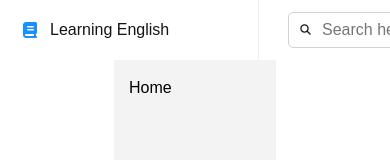
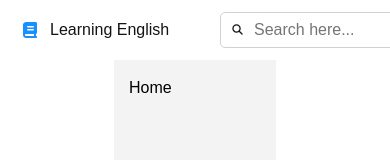
Before and after one commit to lbachannel/anlb-e-learning-vanilla, a website built with Vite: page index.html in a window 390 px wide. Shown: the top 160 px of the page. Built offline with nearby package versions, Linux system fonts and the light colour scheme.

Commit message:
responsive header in screen lg

```diff
--- a/src/scss/layout/_header.scss
+++ b/src/scss/layout/_header.scss
@@ -1,3 +1,5 @@
+@use "../abstracts";
+
 .header {
     position: fixed;
     left: 0;
@@ -18,6 +20,12 @@
         flex-shrink: 0;
         background: var(--header-logo-bg-color);
 
+        @include abstracts.screen(lg) {
+            width: 170px;
+            box-shadow: none;
+        }
+
+
         & .logo__icon {
             width: 20px;
             height: 20px;
@@ -26,6 +34,8 @@
 
         & .logo__text {
             color: var(--logo-text-color);
+
+
         }
     }
 
@@ -90,6 +100,11 @@
         border-bottom: 1px solid var(--header-menu-border-bottom);
         border-left: 1px solid var(--header-menu-border-left);
         background: var(--header-menu-bg-color);
+
+        @include abstracts.screen(lg) {
+            padding-right: 15px;
+            width: calc(100% - 190px);
+        }
     }
 
     &__settings {
@@ -102,6 +117,10 @@
 
             gap: 30px;
             min-height: 60px;
+
+             @include abstracts.screen(lg) {
+                gap: 15px;
+            }
 
             &-item {
                 min-height: 60px;
```
Also changed, not shown: src/assets/css/style.css, 1 other file.
